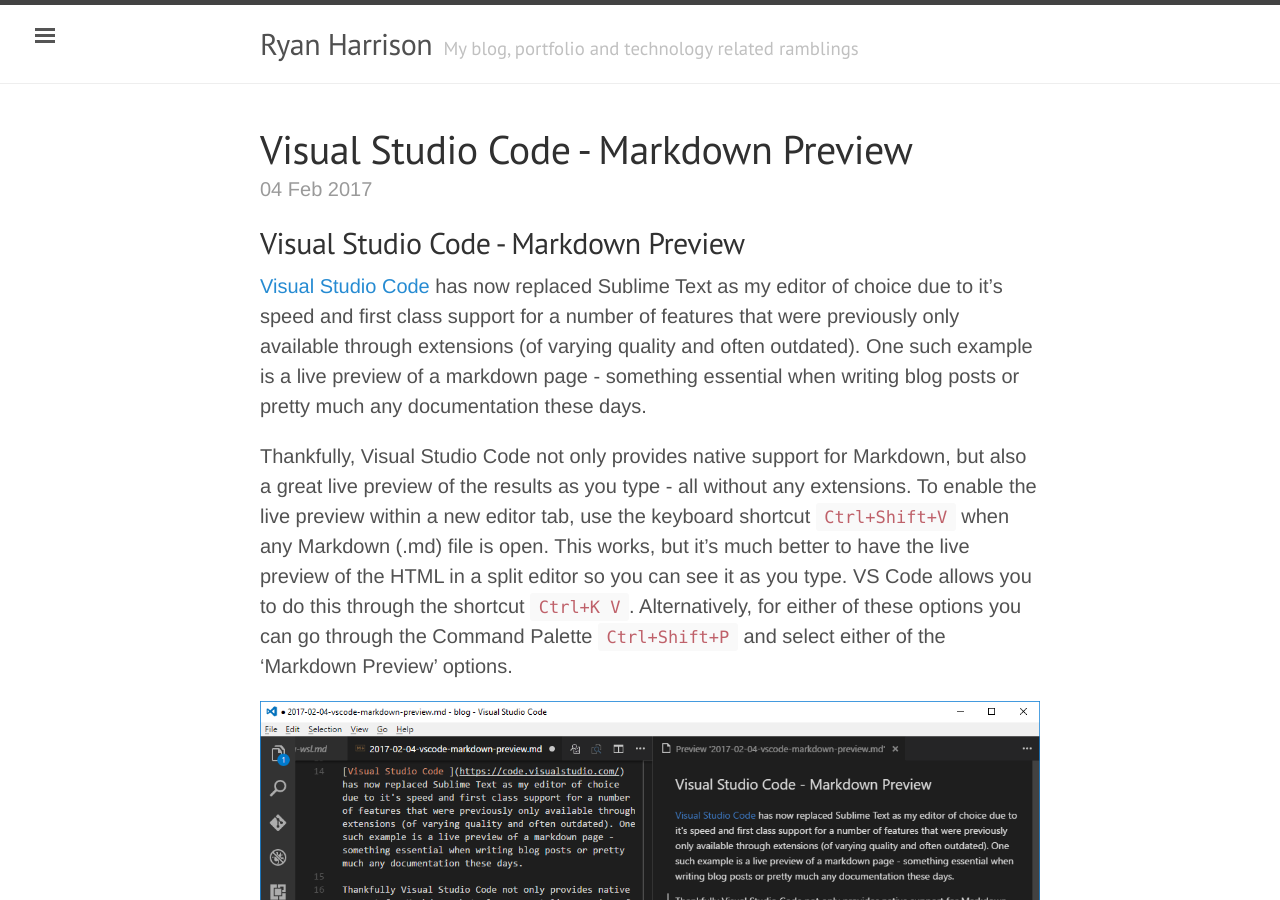
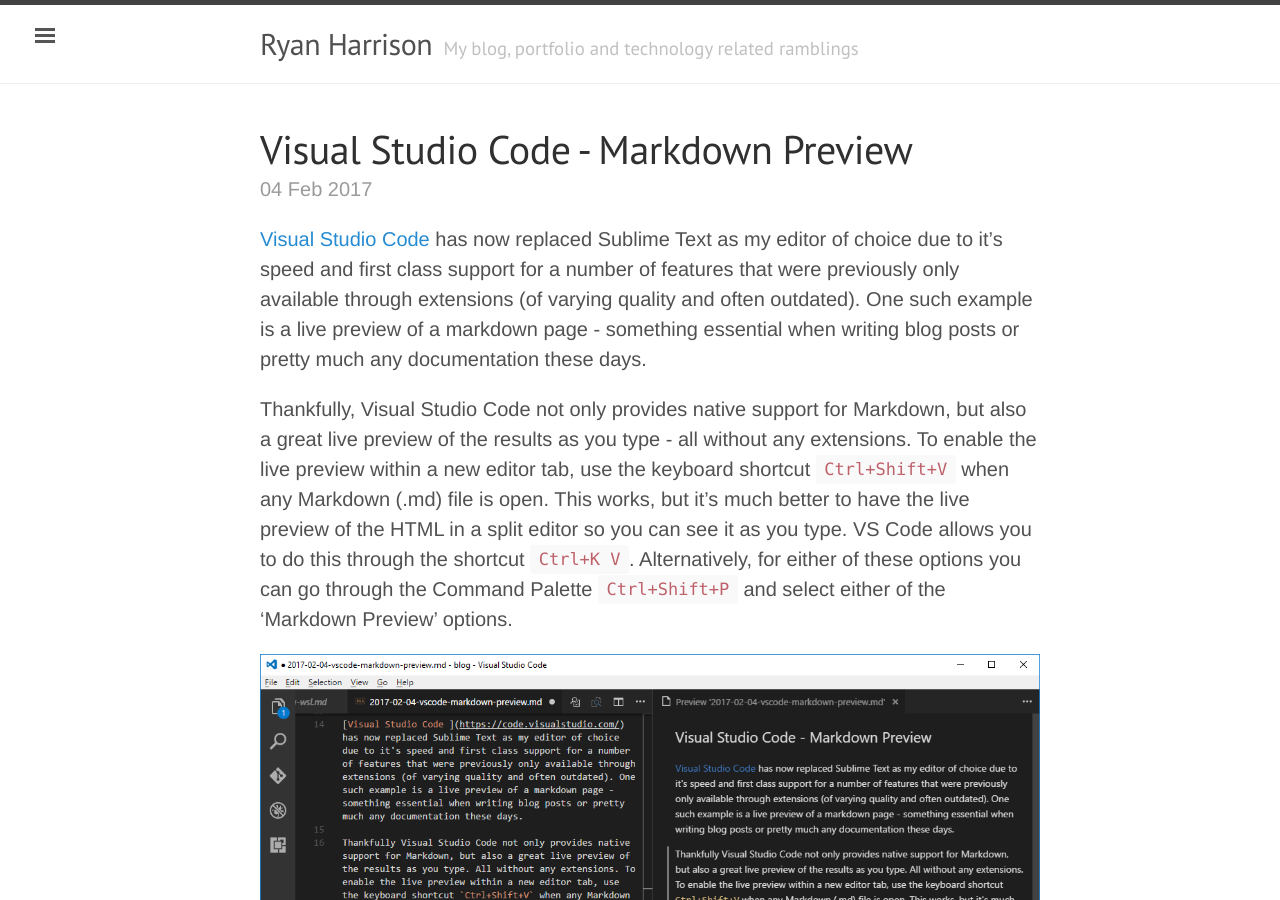
Before and after one commit to raharrison/ryanharrison.co.uk, a Jekyll site: the page built from _posts/2017-02-04-vscode-markdown-preview.md, in a window 1280 px wide and 900 px high. Built offline with Jekyll 4.4.1, drawn with Linux system fonts in a browser that asks for light colours; nearby versions of some CDN libraries; comment, search, counter and statistics services are not loaded.

Commit message:
Remove unneeded heading

```diff
--- a/_posts/2017-02-04-vscode-markdown-preview.md
+++ b/_posts/2017-02-04-vscode-markdown-preview.md
@@ -9,8 +9,6 @@
   - preview
 ---
 
-## Visual Studio Code - Markdown Preview
-
 [Visual Studio Code ](https://code.visualstudio.com/) has now replaced Sublime Text as my editor of choice due to it's speed and first class support for a number of features that were previously only available through extensions (of varying quality and often outdated). One such example is a live preview of a markdown page - something essential when writing blog posts or pretty much any documentation these days.
 
 Thankfully, Visual Studio Code not only provides native support for Markdown, but also a great live preview of the results as you type - all without any extensions. To enable the live preview within a new editor tab, use the keyboard shortcut `Ctrl+Shift+V` when any Markdown (.md) file is open. This works, but it's much better to have the live preview of the HTML in a split editor so you can see it as you type. VS Code allows you to do this through the shortcut `Ctrl+K V`. Alternatively, for either of these options you can go through the Command Palette `Ctrl+Shift+P` and select either of the 'Markdown Preview' options.
```
